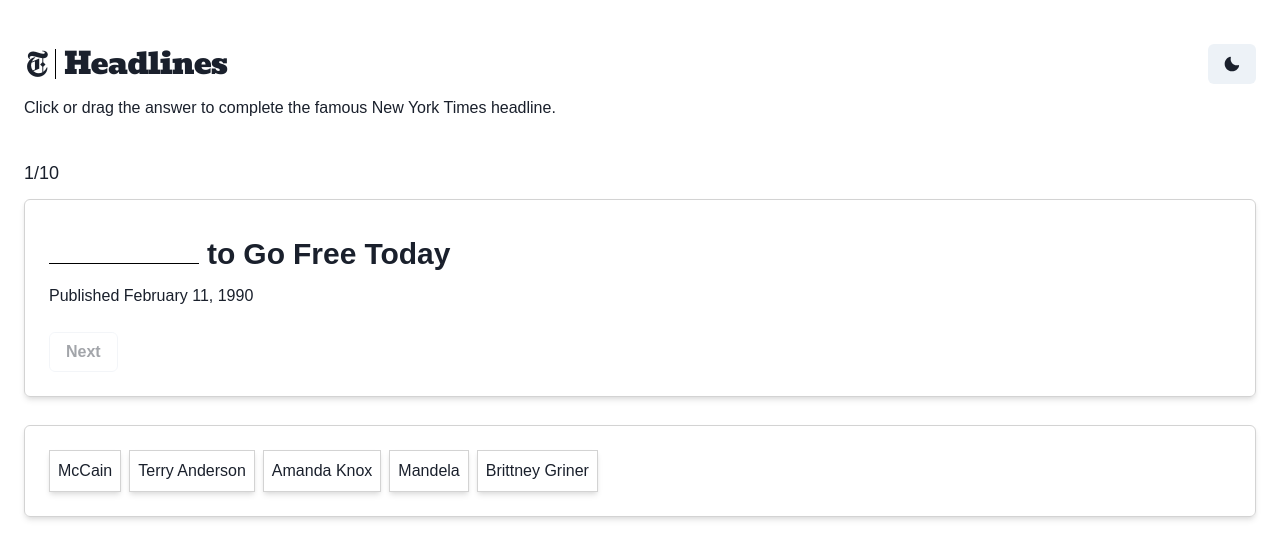
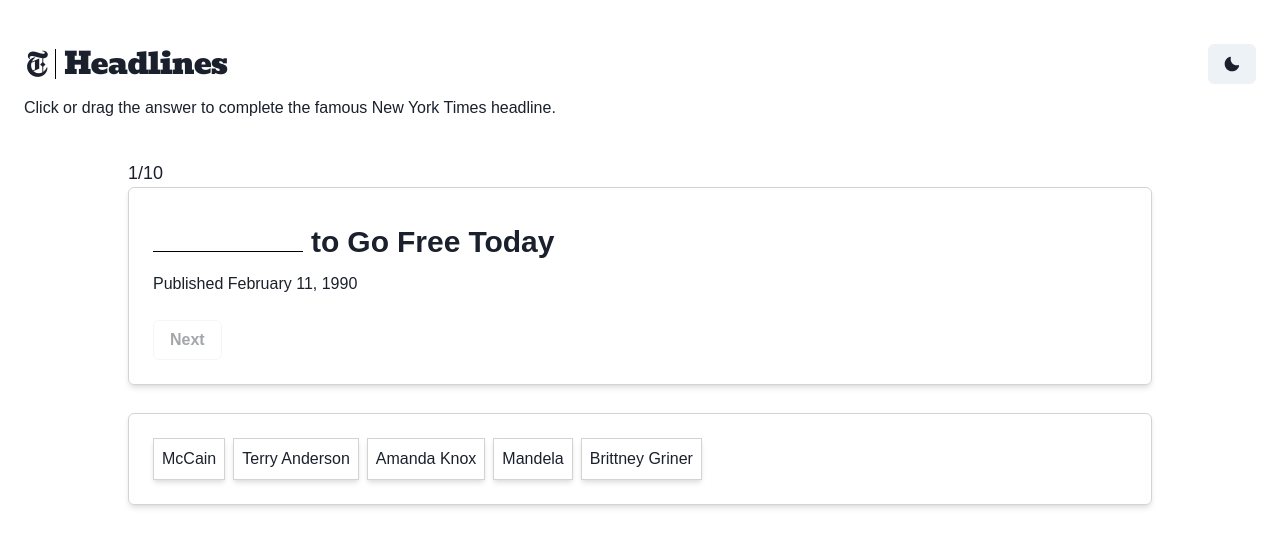
Before and after one commit to oliviawongnyc/headlines, a React (Create React App) app: page / in a window 1280 px wide. Shown: the top 558 px of the page. Built offline with nearby package versions, Linux system fonts and the light colour scheme; a web font is replaced by a local one.

Commit message:
Some style changes

```diff
--- a/src/components/Game.tsx
+++ b/src/components/Game.tsx
@@ -61,8 +61,9 @@ const Game = () => {
   return (
     <>
       <Header headline={headline} />
+      <Flex flexDir="column" margin="auto" w={["90%", "90%", "80%"]}>
         {headline && (
-        <Flex alignItems={["end", "center"]} mb="3" mx={["4", "6"]} gap="2">
+          <Flex alignItems={["end", "center"]} gap="2">
             <QuestionCount currentHeadlineIdx={currentHeadlineIdx} />
             {playerGuessed && (
               <Feedback
@@ -72,12 +73,6 @@ const Game = () => {
             )}
           </Flex>
         )}
-      <Flex
-        alignItems={headline ? "flex-start" : "center"}
-        flexDir="column"
-        gap={["5", "7"]}
-        mx={["4", "6"]}
-      >
         {headline ? (
           <DndContext onDragEnd={onDragEnd} sensors={sensors}>
             <HeadlineCard headline={headline} />
--- a/src/components/GameOver.tsx
+++ b/src/components/GameOver.tsx
@@ -32,10 +32,13 @@ const GameOver = () => {
   return (
     <Flex
       border="1px solid lightGray"
+      borderRadius="md"
       boxShadow="md"
       flexDir="column"
       gap="7"
-      p="6"
+      justifyContent="center"
+      px="10"
+      py="20"
       textAlign="center"
     >
       <Heading as="h2" fontFamily="News Cycle" fontSize="2xl">
--- a/src/components/Questions/HeadlineCard.tsx
+++ b/src/components/Questions/HeadlineCard.tsx
@@ -10,8 +10,8 @@ const HeadlineCard = ({ headline }: { headline: Headline }) => {
       borderRadius="md"
       boxShadow="md"
       flexDir="column"
+      mb={["5", "7"]}
       p={["4", "6"]}
-      w="100%"
     >
       <HeadlineAndDate headline={headline} />
       <GameButtons headline={headline} />
```
Also changed, not shown: 1 other file (tests, documents, lock files or other folders). Lines whose indentation alone changed are shown as unchanged.
